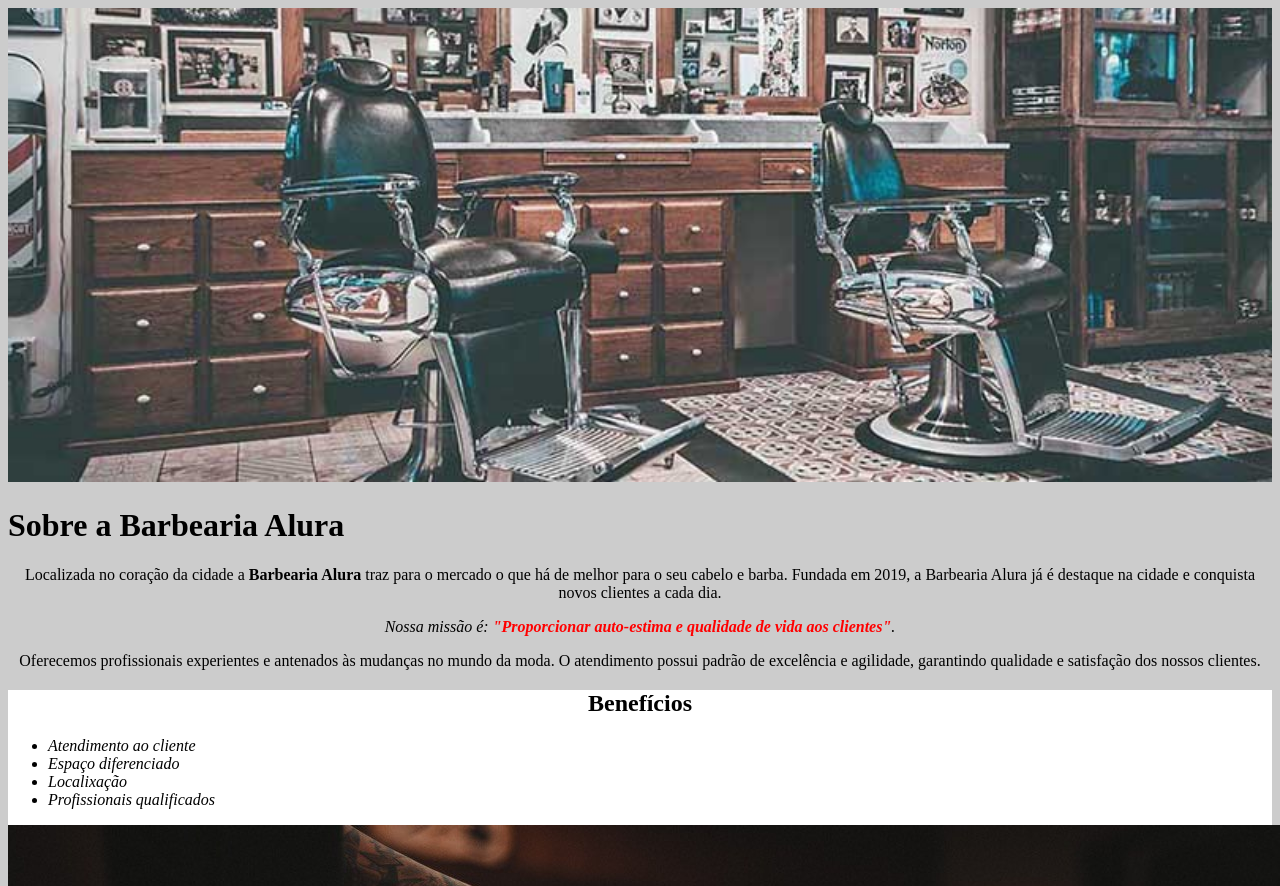
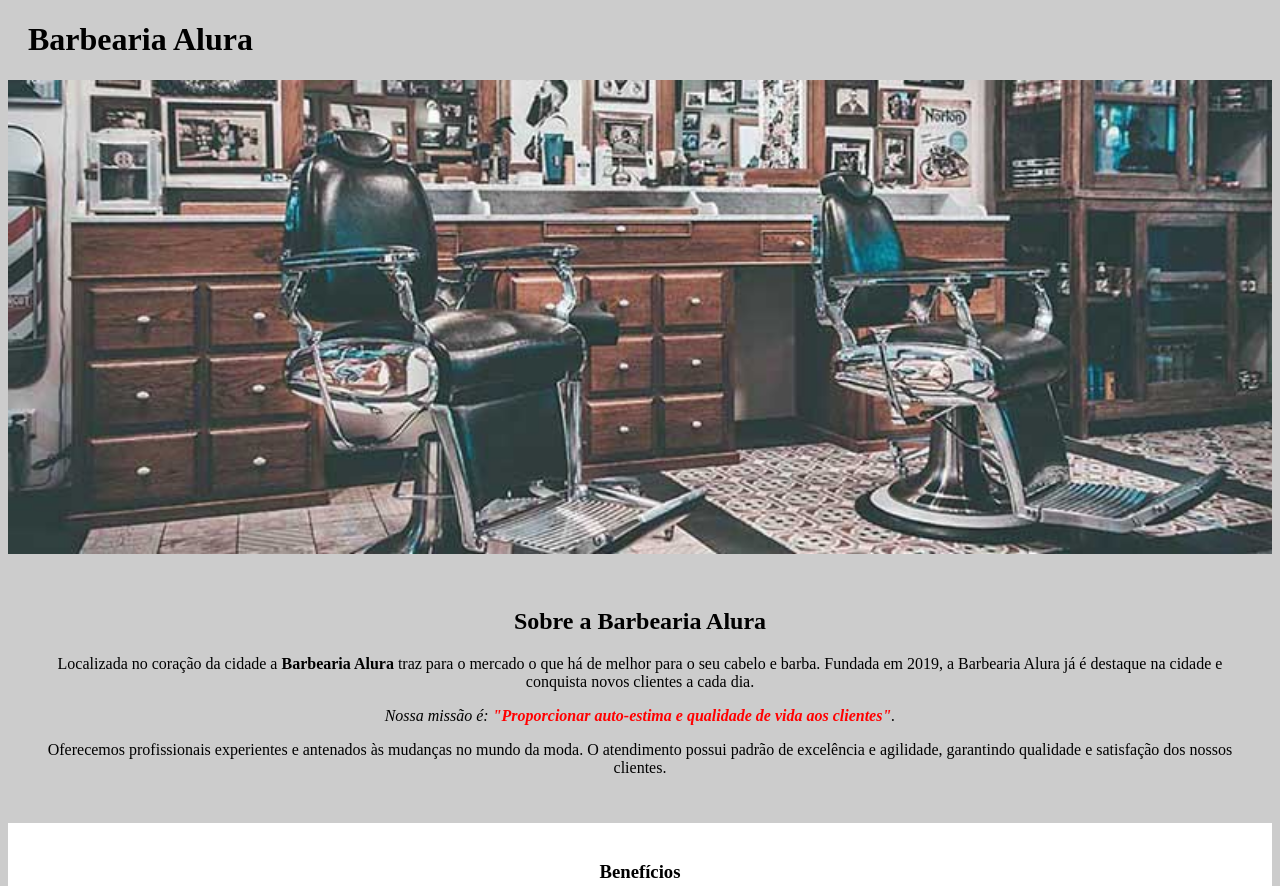
Before and after one commit to fieretha/alura-barbearia, a plain HTML site: page index.html in a window 1280 px wide. Shown: the top 886 px of the page. Drawn offline with Linux system fonts and the light colour scheme.

Commit message:
ultima vez hein brow

```diff
--- a/index.html
+++ b/index.html
@@ -1,4 +1,4 @@
-<!DOCTYPE html>
+ <!DOCTYPE html>
 <html lang="pt-br">
     <head>
         <meta charset="UTF-8">
@@ -7,10 +7,14 @@
     </head>
 
     <body>
+        <header>
+            <h1 class="titulo-principal">Barbearia Alura</h1>
+        </header>
+
         <img id="banner" src="banner.jpg">
         <div class="principal">
 
-            <h1>Sobre a Barbearia Alura</h1>
+            <h2 class="titulo-centralizado">Sobre a Barbearia Alura</h2>
 
             <p>Localizada no coração da cidade a <strong>Barbearia Alura</strong> traz para o mercado o que há de melhor para o seu cabelo e barba.
             Fundada em 2019, a Barbearia Alura já é destaque na cidade e conquista novos clientes a cada dia.</p>
@@ -22,7 +26,7 @@
         </div>
 
         <div class="beneficios">
-            <h2>Benefícios</h2>
+            <h3 class="titulo-centralizado">Benefícios</h3>
 
             <ul>
 
--- /dev/null
+++ b/produtos.css
@@ -0,0 +1,30 @@
+header {
+	background: #BBBBBB;
+	padding: 20px 0;
+}
+
+.caixa {
+	position: relative;
+	width: 940px;
+	margin: 0 auto;
+}
+
+nav {
+	position: absolute;
+	top: 110px;
+	right: 0 ;
+ }
+
+nav li {
+	display: inline;
+	margin: 0 0 0 15px;
+}
+
+nav li a {
+	text-transform: uppercase;
+	color: #000000;
+	font-weight: bold;
+	font-size: 22px;
+	text-decoration: none;
+
+}
--- /dev/null
+++ b/reset.css
@@ -0,0 +1,48 @@
+/* http://meyerweb.com/eric/tools/css/reset/
+   v2.0 | 20110126
+   License: none (public domain)
+*/
+
+html, body, div, span, applet, object, iframe,
+h1, h2, h3, h4, h5, h6, p, blockquote, pre,
+a, abbr, acronym, address, big, cite, code,
+del, dfn, em, img, ins, kbd, q, s, samp,
+small, strike, strong, sub, sup, tt, var,
+b, u, i, center,
+dl, dt, dd, ol, ul, li,
+fieldset, form, label, legend,
+table, caption, tbody, tfoot, thead, tr, th, td,
+article, aside, canvas, details, embed,
+figure, figcaption, footer, header, hgroup,
+menu, nav, output, ruby, section, summary,
+time, mark, audio, video {
+	margin: 0;
+	padding: 0;
+	border: 0;
+	font-size: 100%;
+	font: inherit;
+	vertical-align: baseline;
+}
+/* HTML5 display-role reset for older browsers */
+article, aside, details, figcaption, figure,
+footer, header, hgroup, menu, nav, section {
+	display: block;
+}
+body {
+	line-height: 1;
+}
+ol, ul {
+	list-style: none;
+}
+blockquote, q {
+	quotes: none;
+}
+blockquote:before, blockquote:after,
+q:before, q:after {
+	content: '';
+	content: none;
+}
+table {
+	border-collapse: collapse;
+	border-spacing: 0;
+}
--- a/style.css
+++ b/style.css
@@ -6,12 +6,15 @@ body {
 	width: 100%; }
 
 
-.principal
-	background: #CCCCCC
+.principal{
+	background: #CCCCCC;
+	padding: 30px;
 }
+.titulo-principal {
+	padding-left: 20px;
+	 }
 
-h1 {
-
+.titulo-centralizado {
 	text-align: center
 }
 
@@ -36,12 +39,19 @@ em strong {
 
 .beneficios{
 	background: #FFFFFF;
+	padding: 20px;
 }
 
-h2 {
-	text-align: center  }
 
 
 .imagembeneficios {
 	width: : 50%;
+
 }
+
+ul {
+	display: inline-block;
+	vertical-align: top;
+	width: 20%;
+	margin-right: 15%;
+ }
```
Also changed, not shown: produtos.html (added, +28 -0 lines), barba.jpg (added), bg.jpg (added), cabelo+barba.jpg (added), cabelo.jpg (added), logo-branco.png (added), logo.png (added).
